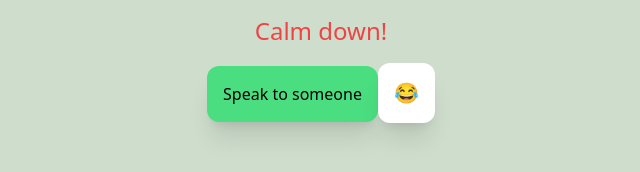
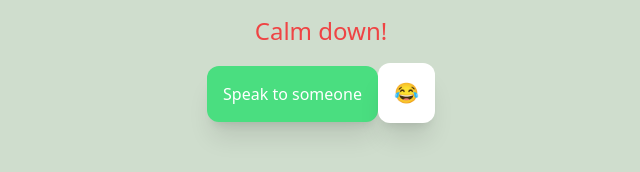
Before and after one commit to Abdullahi-design/tiredworld, a Next.js app: page / in a window 1280 px wide. Shown: the part 379-551 px from the top of the page, without its empty margins (319-959 px from the left). Built offline with nearby package versions, Linux system fonts and the light colour scheme.

Commit message:
button color white

```diff
--- a/pages/index.tsx
+++ b/pages/index.tsx
@@ -15,7 +15,7 @@ const Home: NextPage = () => {
         <p className='my-4'>Suicide is not an option</p>
         <p className='mb-4 text-red-500'>Calm down!</p>
         <a href="http://meet.google.com/new">
-          <button className='bg-green-400 p-4 rounded-xl shadow-xl text-base hover:hidden'>Speak to someone</button>
+          <button className='bg-green-400 text-white p-4 rounded-xl shadow-xl text-base hover:hidden'>Speak to someone</button>
         </a>
           <button className='bg-white p-4 rounded-xl shadow-xl text-xl hover:text-5xl hover:flex'>😂</button>
       </div>
```
